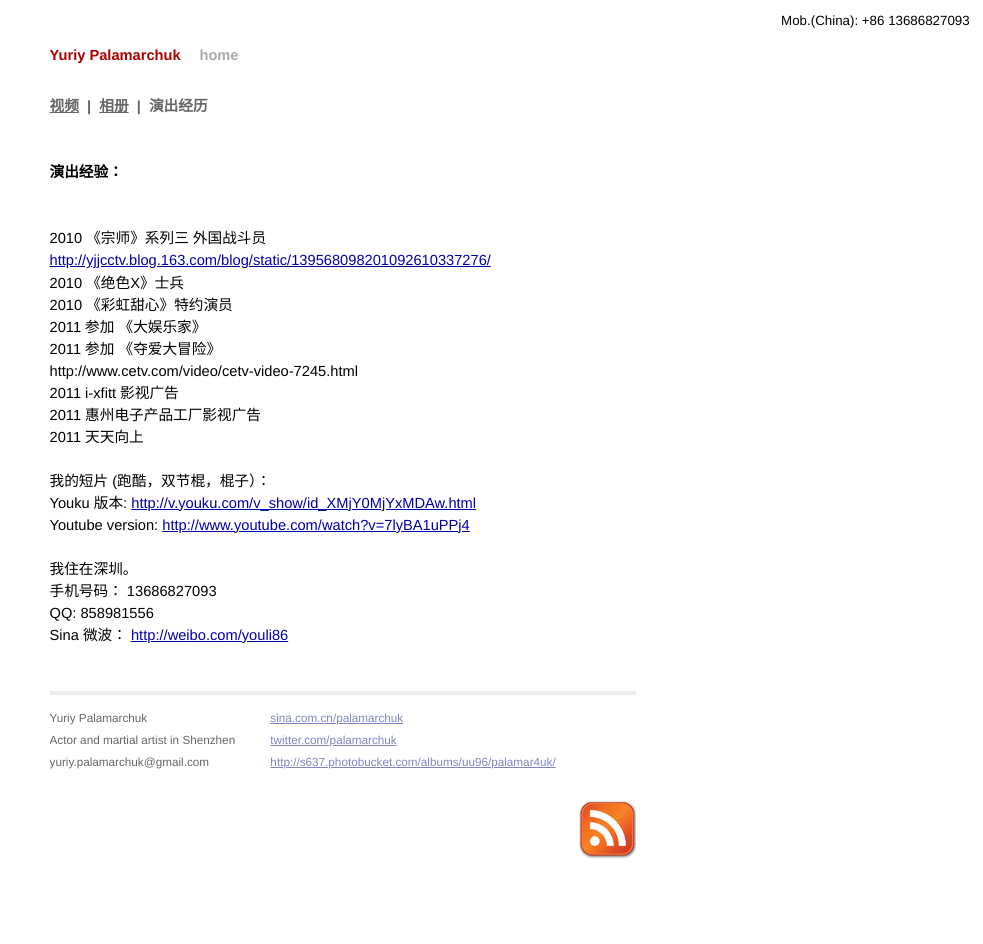
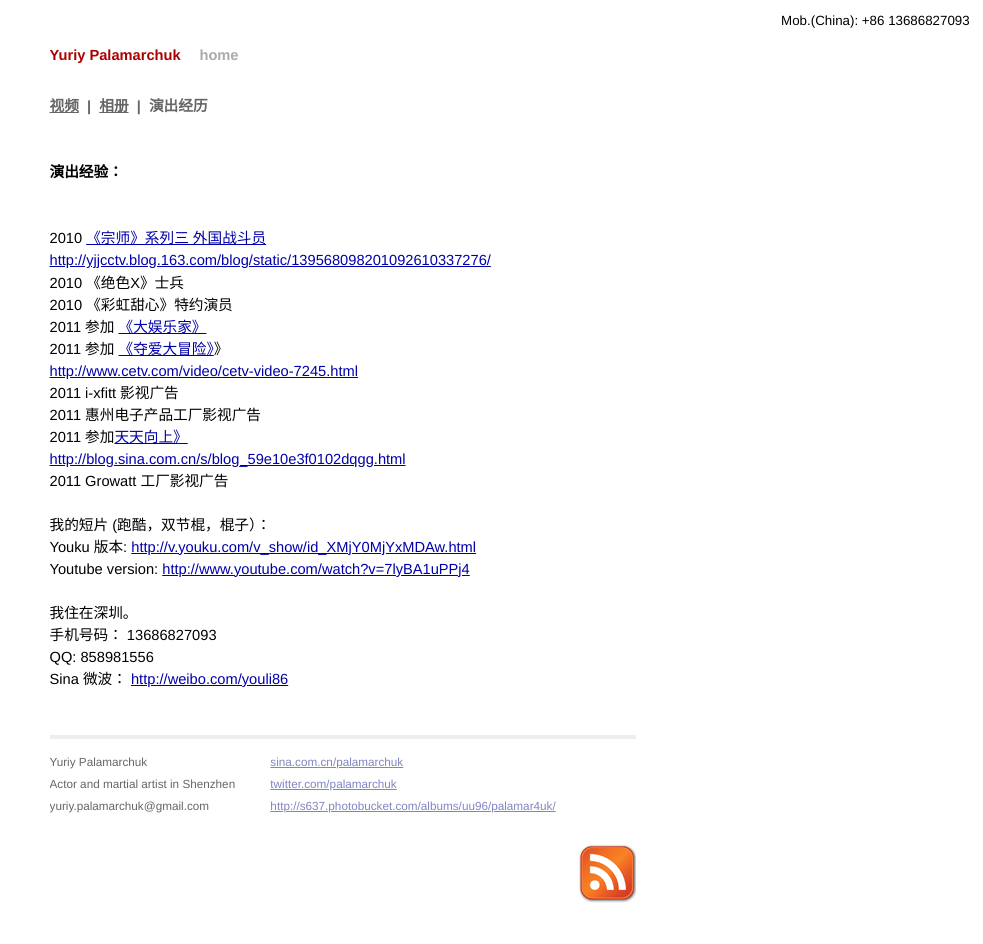
Before and after one commit to iurii/iurii.github.com, a Jekyll site: the page built from about.html, in a window 1280 px wide. Shown: the whole page, without its empty margins (297-1280 px from the left). Built offline with Jekyll 4.4.1, drawn with Linux system fonts in a browser that asks for light colours.

Commit message:
added info about myself

```diff
--- a/about.html
+++ b/about.html
@@ -11,16 +11,19 @@
 
 <h3>演出经验：</h3><br /><br />
 
-2010  《宗师》系列三 外国战斗员<br />
+2010  <a href="http://yjjcctv.blog.163.com/blog/static/139568098201092610337276/">《宗师》系列三 外国战斗员</a><br />
 <a href="http://yjjcctv.blog.163.com/blog/static/139568098201092610337276/">http://yjjcctv.blog.163.com/blog/static/139568098201092610337276/</a><br />
 2010  《绝色X》士兵<br />
 2010  《彩虹甜心》特约演员<br />
-2011 参加 《大娱乐家》<br />
-2011 参加 《夺爱大冒险》<br />
-http://www.cetv.com/video/cetv-video-7245.html<br />
+2011 参加 <a href="http://player.youku.com/player.php/sid/XMjc0MDI0MjY4/v.swf">《大娱乐家》</a><br />
+2011 参加 <a href="http://www.cetv.com/video/cetv-video-7245.html">《夺爱大冒险》</a>》<br />
+<a href="http://www.cetv.com/video/cetv-video-7245.html">http://www.cetv.com/video/cetv-video-7245.html</a><br />
 2011 i-xfitt 影视广告<br />
 2011 惠州电子产品工厂影视广告<br />
-2011 天天向上<br />
+2011 参加<a href="http://blog.sina.com.cn/s/blog_59e10e3f0102dqgg.html">天天向上》</a><br />
+<a href="http://blog.sina.com.cn/s/blog_59e10e3f0102dqgg.html">http://blog.sina.com.cn/s/blog_59e10e3f0102dqgg.html</a><br />
+2011 Growatt 工厂影视广告<br />
+
 <br />
 我的短片 (跑酷，双节棍，棍子）：<br />
 Youku 版本: <a href="http://v.youku.com/v_show/id_XMjY0MjYxMDAw.html">http://v.youku.com/v_show/id_XMjY0MjYxMDAw.html</a><br />
```
